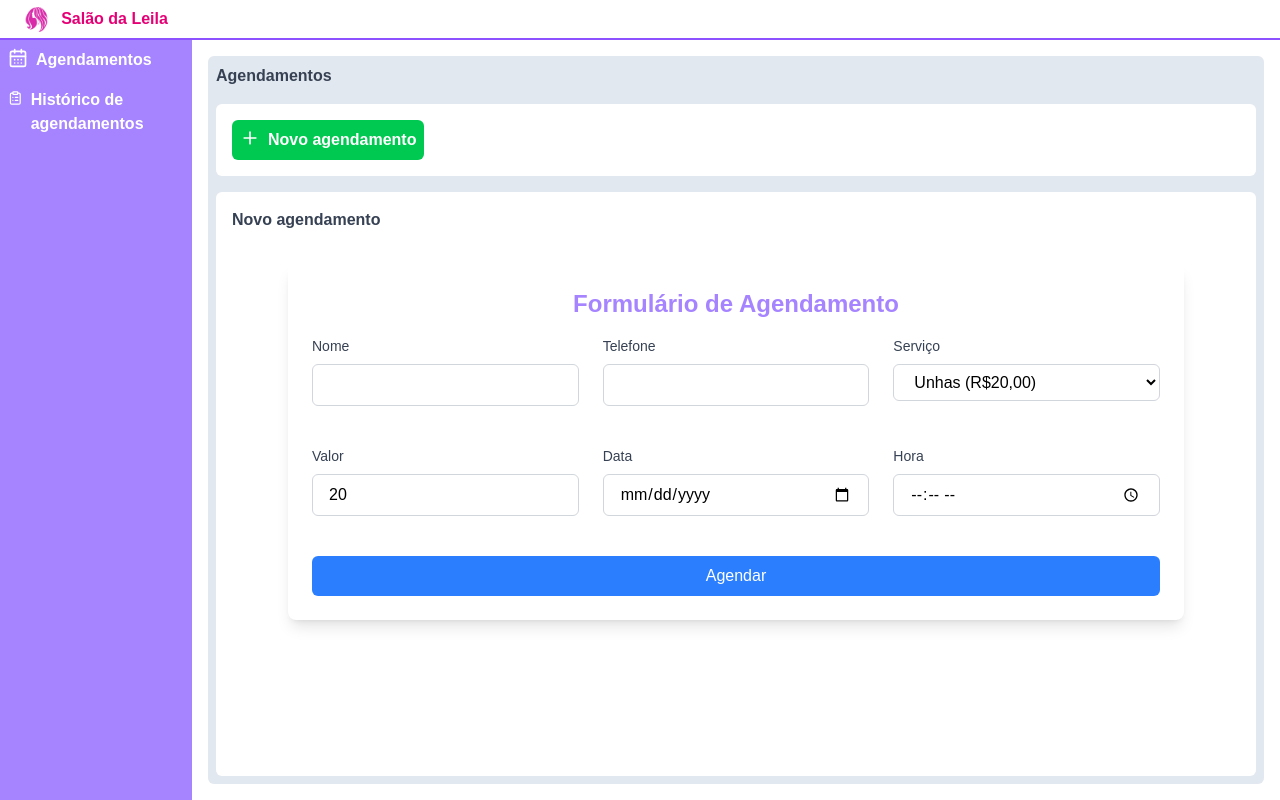
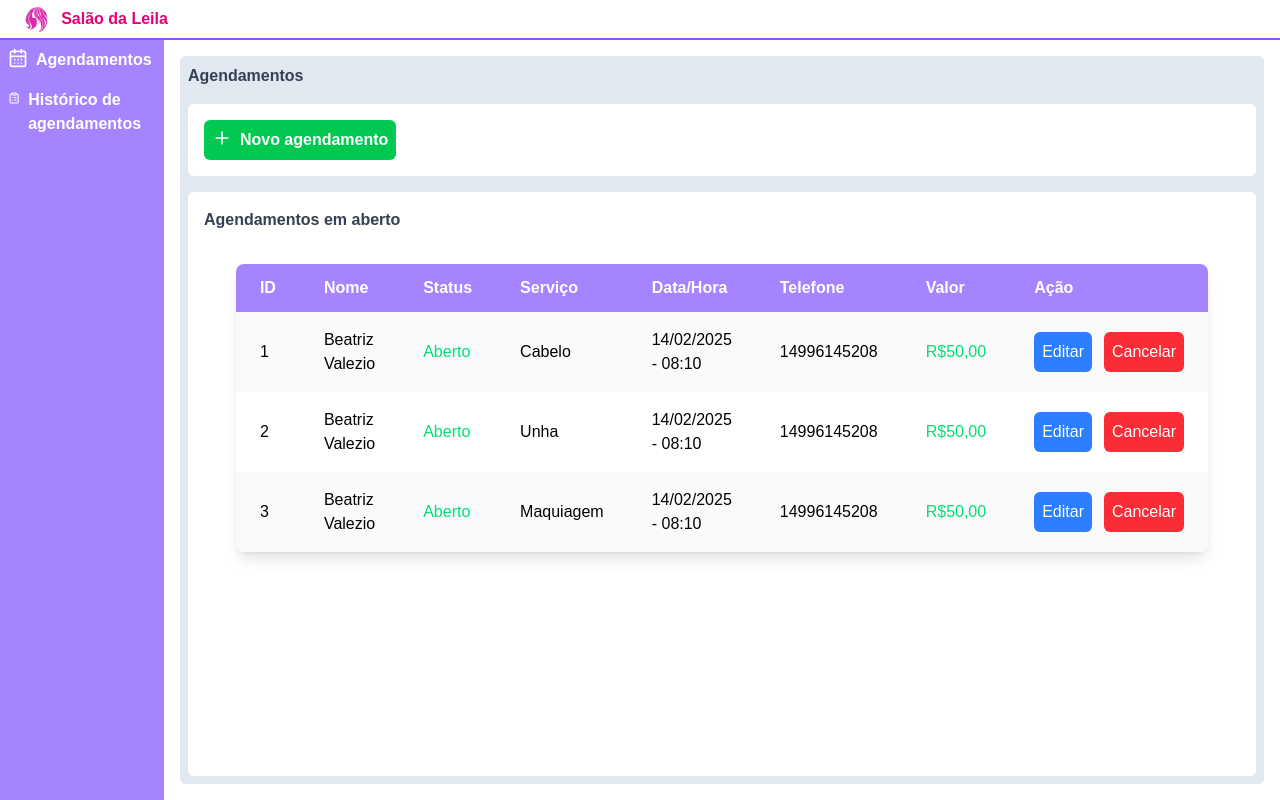
Before and after one commit to MateusFuzer/salao_beleza_web, a Next.js app: page /agendamentos in a window 1280 px wide. Built offline with nearby package versions, Linux system fonts and the light colour scheme.

Commit message:
feat: Implementa regra para exibir o formulário ou a lista de agendamentos

```diff
--- a/src/app/modules/Agendamentos/Agendamentos.tsx
+++ b/src/app/modules/Agendamentos/Agendamentos.tsx
@@ -1,32 +1,45 @@
+'use client'
 import FormularioAgendamento from "@/app/Components/FormularioAgendamento/FormularioAgendamento";
 import Tabela from "@/app/Components/Table/Table";
-import { Plus } from "lucide-react";
+import { ArrowLeft, Plus } from "lucide-react";
+import { useState } from "react";
 
 export default function Agendamentos(){
+    const [ showFormularioDeAgendamento, setShowFormularioDeAgendamento ] = useState( false )
     return (
         <div className="h-full w-full bg-slate-200 rounded-md p-2 flex flex-col gap-4 ">
             <span className="text-gray-700 font-bold">Agendamentos</span>
-            <div className="p-4 w-full bg-white rounded-md">
-                <button className="bg-green-500 p-2 rounded-md text-white font-bold flex gap-2 cursor-pointer">
+            <div className="p-4 w-full bg-white rounded-md flex justify-between">
+                <button className="bg-green-500 p-2 rounded-md text-white font-bold flex gap-2 cursor-pointer" onClick={ () => setShowFormularioDeAgendamento( true )}>
                     <Plus color="white" size={20} />
                     Novo agendamento
                 </button>
+                {
+                showFormularioDeAgendamento &&
+                <button className="bg-yellow-500 p-2 rounded-md text-white font-bold flex gap-2 cursor-pointer" onClick={ () => setShowFormularioDeAgendamento( false )}>
+                    <ArrowLeft color="white" size={20} />
+                    Voltar para lista de agendamentos
+                </button>
+                }
             </div>
 
             {/* AGENDAMENTOS QUE ESTAO EM ABERTO */}
-{/*
-            <div className="p-4 w-full bg-white rounded-md flex flex-1 flex-col">
+
+           { !showFormularioDeAgendamento &&
+           <div className="p-4 w-full bg-white rounded-md flex flex-1 flex-col">
                 <span className="text-gray-700 font-bold">Agendamentos em aberto</span>
                 <div>
                     <Tabela/>
                 </div>
-            </div> */}
+            </div> }
 
             {/* NOVO AGENDAMENTO */}
-            <div className="p-4 w-full bg-white rounded-md flex flex-1 flex-col">
+           { showFormularioDeAgendamento &&
+           <div className="p-4 w-full bg-white rounded-md flex flex-1 flex-col">
             <span className="text-gray-700 font-bold">Novo agendamento</span>
                 <FormularioAgendamento/>
             </div>
+            }
 
         </div>
     )
```
